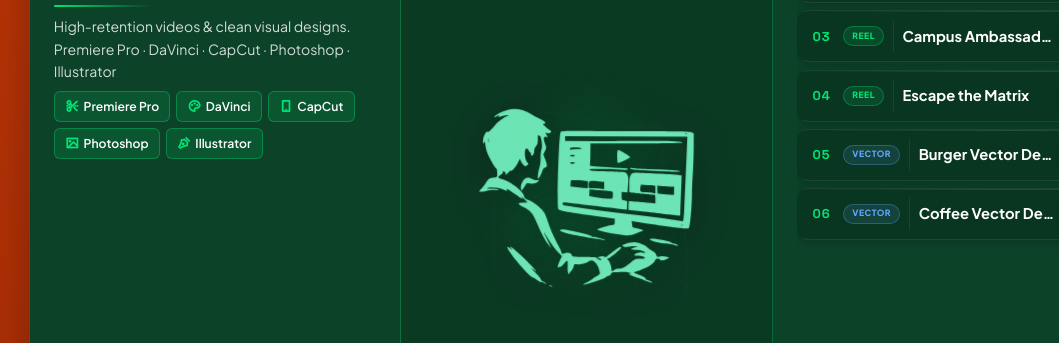
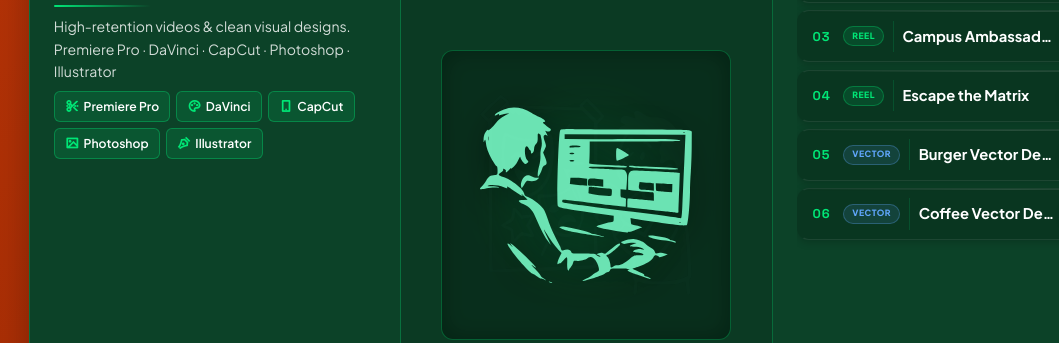
Before and after one commit to editzmore/editzmore.github.io, a plain HTML site: page index.html in a window 1280 px wide. Shown: the part 238-581 px from the top of the page, 0-1059 px from the left. Drawn offline with nearby package versions, Linux system fonts and the light colour scheme.

Commit message:
fix: remove bouncing/floating animation from showcase - now static, clean framed canvas with smooth cross-fade

```diff
--- a/style.css
+++ b/style.css
@@ -446,72 +446,77 @@
   gap: 0.75rem;
   opacity: 0;
   pointer-events: none;
-  transform: scale(0.96);
-  transition: opacity 0.4s ease, transform 0.4s ease;
+  transition: opacity 0.4s ease;
 }
 
 .studio-scene.is-active {
   opacity: 1;
   pointer-events: auto;
-  transform: scale(1);
 }
 
 .studio-scene__canvas {
   position: relative;
   width: 100%;
-  max-width: 280px;
+  max-width: 270px;
   aspect-ratio: 1 / 1;
+  display: flex;
+  align-items: center;
+  justify-content: center;
+  background: rgba(0, 0, 0, 0.2);
+  border: 1px solid var(--border);
+  border-radius: var(--r-md);
+  box-shadow: inset 0 0 24px rgba(0, 0, 0, 0.25);
+  transition: border-color var(--tr), box-shadow var(--tr);
+}
+.studio-scene__canvas:hover {
+  border-color: var(--border-h);
+}
+
+/* Subtle Ambient Glow */
+.studio-glow {
+  position: absolute;
+  inset: 12%;
+  border-radius: 50%;
+  pointer-events: none;
+  filter: blur(24px);
+  z-index: 1;
+}
+
+.studio-glow--video {
+  background: radial-gradient(circle, rgba(0, 230, 118, 0.18) 0%, transparent 70%);
+}
+
+.studio-glow--poster {
+  background: radial-gradient(circle, rgba(96, 165, 250, 0.2) 0%, transparent 70%);
+}
+
+body.green-mode .studio-glow--video {
+  background: radial-gradient(circle, rgba(255, 102, 0, 0.2) 0%, transparent 70%);
+}
+
+body.green-mode .studio-glow--poster {
+  background: radial-gradient(circle, rgba(167, 139, 250, 0.2) 0%, transparent 70%);
+}
+
+/* Static, Clean SVG Artwork (No Bounce) */
+.studio-art {
+  position: relative;
+  z-index: 2;
+  width: 84%;
+  height: 84%;
   display: flex;
   align-items: center;
   justify-content: center;
 }
 
-/* Subtle Ambient Glow */
-.studio-glow {
-  position: absolute;
-  inset: 10%;
-  border-radius: 50%;
-  pointer-events: none;
-  filter: blur(20px);
-  z-index: 1;
-}
-
-.studio-glow--video {
-  background: radial-gradient(circle, rgba(0, 230, 118, 0.16) 0%, transparent 70%);
-}
-
-.studio-glow--poster {
-  background: radial-gradient(circle, rgba(96, 165, 250, 0.18) 0%, transparent 70%);
-}
-
-body.green-mode .studio-glow--video {
-  background: radial-gradient(circle, rgba(255, 102, 0, 0.18) 0%, transparent 70%);
-}
-
-body.green-mode .studio-glow--poster {
-  background: radial-gradient(circle, rgba(167, 139, 250, 0.18) 0%, transparent 70%);
-}
-
-/* Clean SVG Floating Motion */
-.studio-art {
-  position: relative;
-  z-index: 2;
-  width: 88%;
-  height: 88%;
-  display: flex;
-  align-items: center;
-  justify-content: center;
-  animation: studioArtFloat 5s ease-in-out infinite alternate;
-}
-
 .studio-art--video {
   color: var(--mint);
-  filter: drop-shadow(0 6px 20px rgba(0, 0, 0, 0.35));
+  filter: drop-shadow(0 6px 18px rgba(0, 0, 0, 0.4));
 }
 
 .studio-art--poster {
   color: #93c5fd;
-  filter: drop-shadow(0 6px 20px rgba(0, 0, 0, 0.35));
+  filter: drop-shadow(0 6px 18px rgba(0, 0, 0, 0.4));
 }
 
 body.green-mode .studio-art--video {
@@ -520,12 +525,6 @@
 
 body.green-mode .studio-art--poster {
   color: #c4b5fd;
-}
-
-@keyframes studioArtFloat {
-  0% { transform: translateY(0px); }
-  50% { transform: translateY(-6px); }
-  100% { transform: translateY(3px); }
 }
 
 .studio-svg {
```
